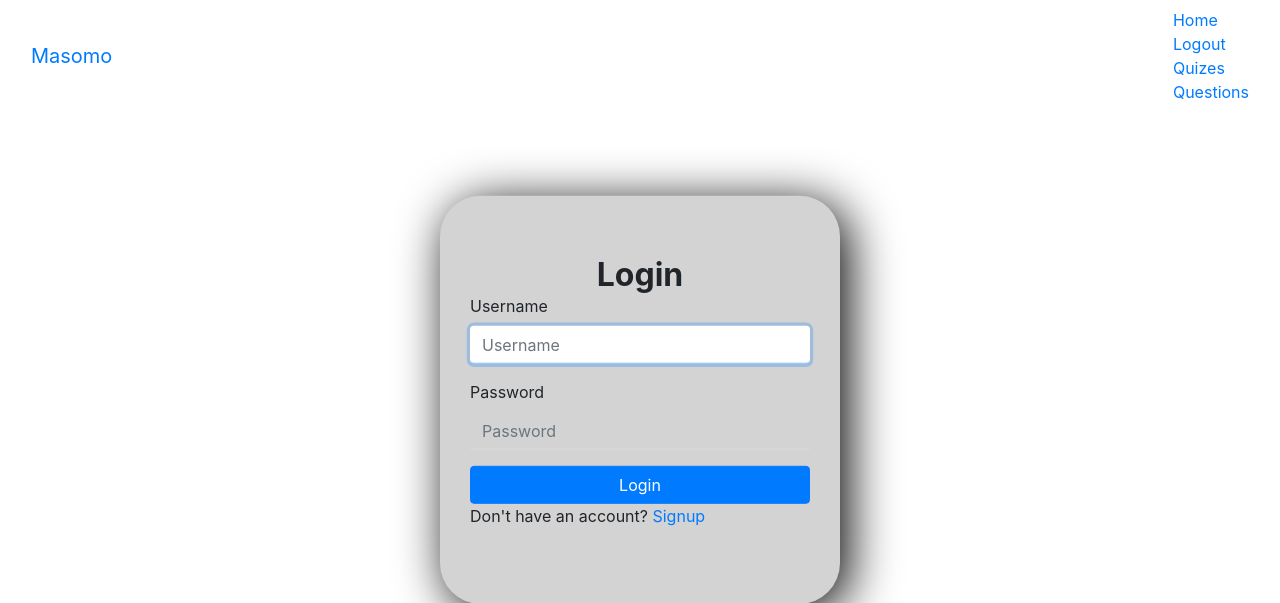
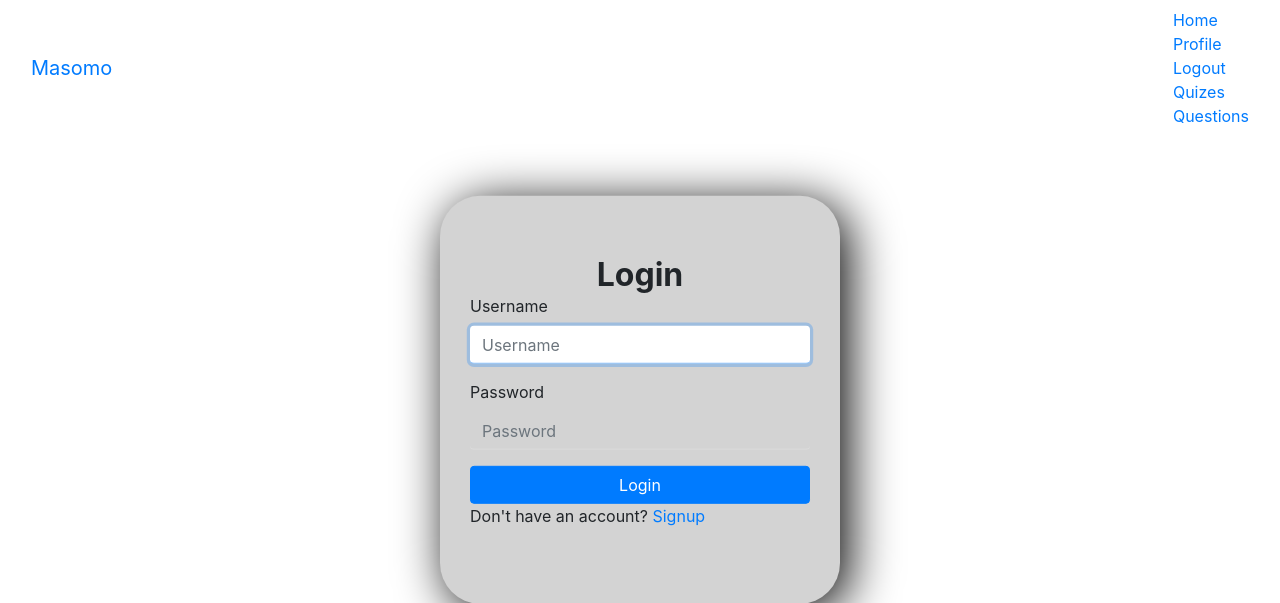
Before and after one commit to skyfather/Masomo-Quiz-App, a Django app: page /accounts/login/?next=/question/1/delete/ in a window 1280 px wide. Shown: the top 603 px of the page. Run offline with Django 3.2, Linux system fonts and the light colour scheme; the visitor is signed in with stand-in values (Sample User, id 1); some libraries are stand-ins or nearby versions.

Commit message:
Included a Profile link

```diff
--- a/templates/base.html
+++ b/templates/base.html
@@ -20,6 +20,7 @@
         <ul class="nav navbar-nav">
           <li class="active"><a href="{%url 'index' %}">Home</a></li>
           {% if user.is_authenticated %}
+            <li><a href="{%url 'profile' user.pk %}">Profile</a></li>
             <li><a href="{%url 'logout' %}">Logout</a></li>
             <li><a href="{%url 'quiz_list' %}">Quizes</a><li>
             <li><a href="{%url 'question_list' %}">Questions</a><li>
```
